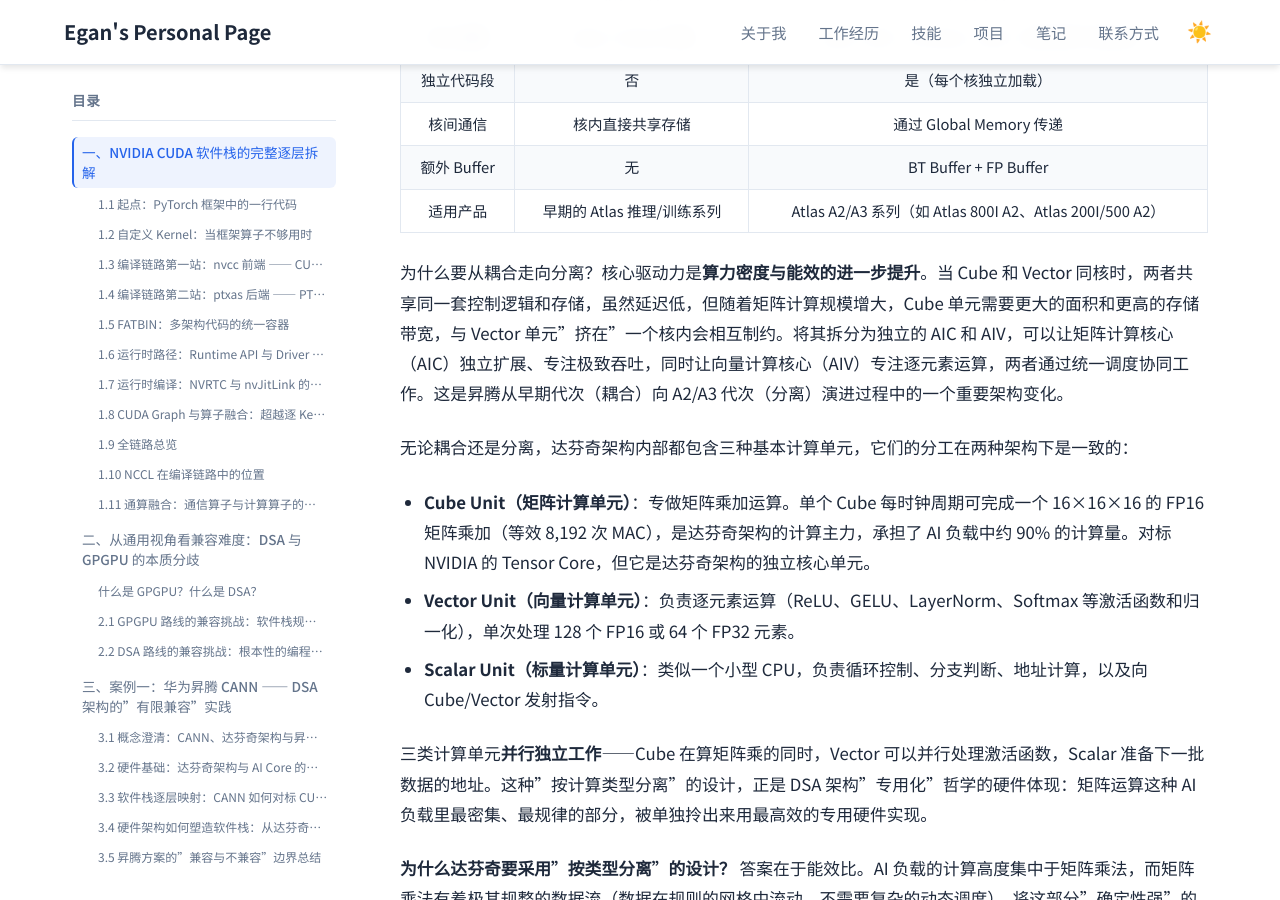
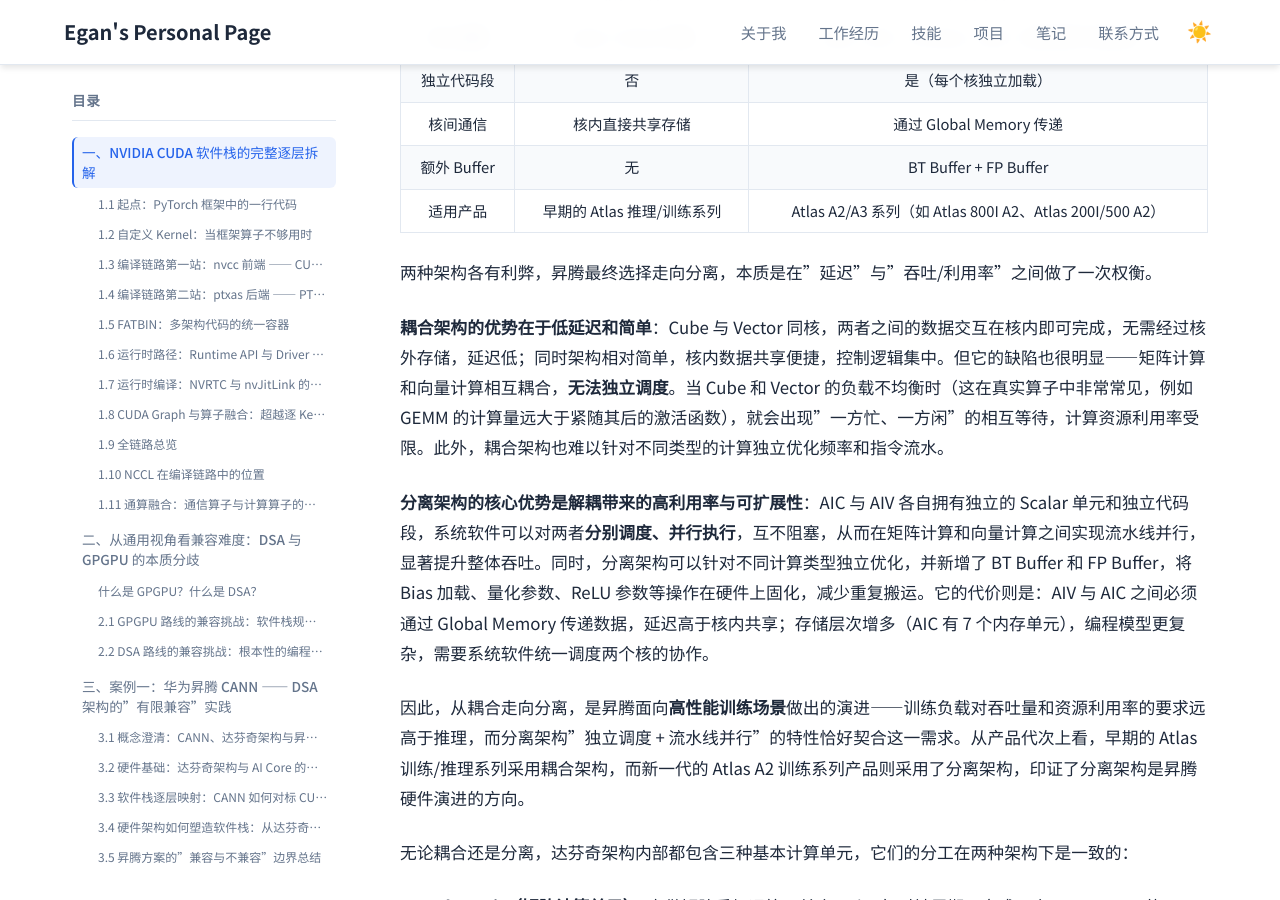
Before and after one commit to Lejun-Hu/Lejun-Hu.github.io, a Jekyll site: the page built from _notes/2026-8-15-cuda-ecosystem-compatibility.md, in a window 1280 px wide and 900 px high, scrolled down 39168 px. Built offline with Jekyll 4.4.1, drawn with Linux system fonts in a browser that asks for light colours.

Commit message:
rewrite coupled vs decoupled architecture pros/cons based on official CANN docs

```diff
--- a/_notes/2026-8-15-cuda-ecosystem-compatibility.md
+++ b/_notes/2026-8-15-cuda-ecosystem-compatibility.md
@@ -828,7 +828,13 @@ __global__ __aicore__ void vecAdd_ascendc(
 | 额外 Buffer | 无 | BT Buffer + FP Buffer |
 | 适用产品 | 早期的 Atlas 推理/训练系列 | Atlas A2/A3 系列（如 Atlas 800I A2、Atlas 200I/500 A2） |
 
-为什么要从耦合走向分离？核心驱动力是**算力密度与能效的进一步提升**。当 Cube 和 Vector 同核时，两者共享同一套控制逻辑和存储，虽然延迟低，但随着矩阵计算规模增大，Cube 单元需要更大的面积和更高的存储带宽，与 Vector 单元"挤在"一个核内会相互制约。将其拆分为独立的 AIC 和 AIV，可以让矩阵计算核心（AIC）独立扩展、专注极致吞吐，同时让向量计算核心（AIV）专注逐元素运算，两者通过统一调度协同工作。这是昇腾从早期代次（耦合）向 A2/A3 代次（分离）演进过程中的一个重要架构变化。
+两种架构各有利弊，昇腾最终选择走向分离，本质是在"延迟"与"吞吐/利用率"之间做了一次权衡。
+
+**耦合架构的优势在于低延迟和简单**：Cube 与 Vector 同核，两者之间的数据交互在核内即可完成，无需经过核外存储，延迟低；同时架构相对简单，核内数据共享便捷，控制逻辑集中。但它的缺陷也很明显——矩阵计算和向量计算相互耦合，**无法独立调度**。当 Cube 和 Vector 的负载不均衡时（这在真实算子中非常常见，例如 GEMM 的计算量远大于紧随其后的激活函数），就会出现"一方忙、一方闲"的相互等待，计算资源利用率受限。此外，耦合架构也难以针对不同类型的计算独立优化频率和指令流水。
+
+**分离架构的核心优势是解耦带来的高利用率与可扩展性**：AIC 与 AIV 各自拥有独立的 Scalar 单元和独立代码段，系统软件可以对两者**分别调度、并行执行**，互不阻塞，从而在矩阵计算和向量计算之间实现流水线并行，显著提升整体吞吐。同时，分离架构可以针对不同计算类型独立优化，并新增了 BT Buffer 和 FP Buffer，将 Bias 加载、量化参数、ReLU 参数等操作在硬件上固化，减少重复搬运。它的代价则是：AIV 与 AIC 之间必须通过 Global Memory 传递数据，延迟高于核内共享；存储层次增多（AIC 有 7 个内存单元），编程模型更复杂，需要系统软件统一调度两个核的协作。
+
+因此，从耦合走向分离，是昇腾面向**高性能训练场景**做出的演进——训练负载对吞吐量和资源利用率的要求远高于推理，而分离架构"独立调度 + 流水线并行"的特性恰好契合这一需求。从产品代次上看，早期的 Atlas 训练/推理系列采用耦合架构，而新一代的 Atlas A2 训练系列产品则采用了分离架构，印证了分离架构是昇腾硬件演进的方向。
 
 无论耦合还是分离，达芬奇架构内部都包含三种基本计算单元，它们的分工在两种架构下是一致的：
 
```
